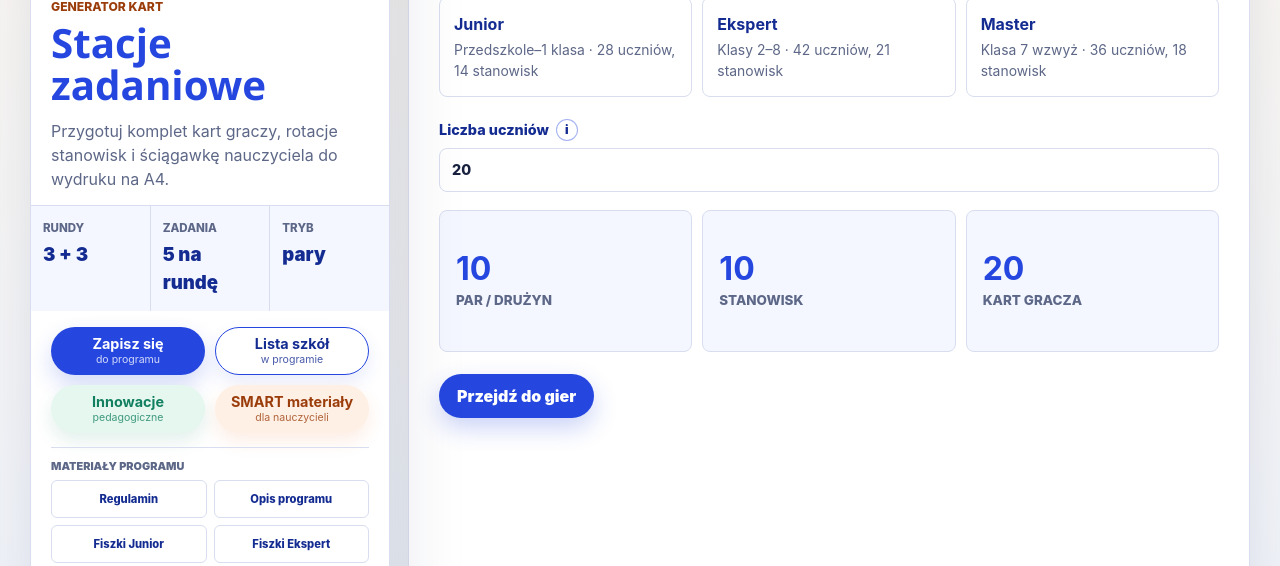
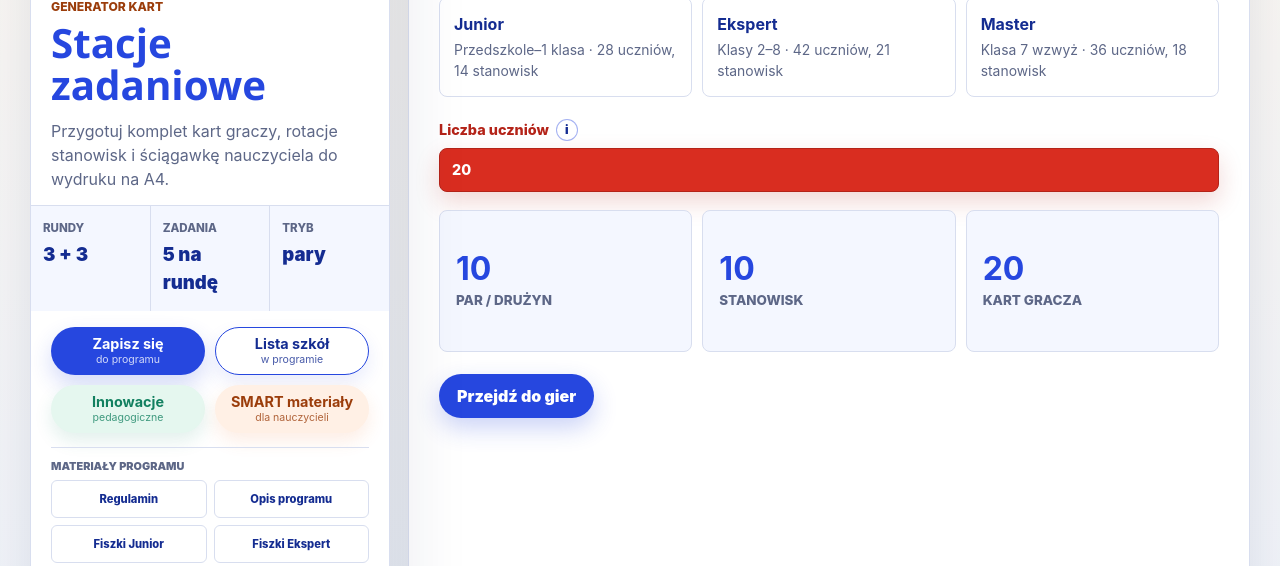
Before and after one commit to Pionkolandia/generator-stacji-zadaniowych, a website: page index.html in a window 1280 px wide. Shown: the part 234-800 px from the top of the page. Drawn offline with Linux system fonts and the light colour scheme.

Commit message:
Wyroznij wybor liczby uczniow

```diff
--- a/index.html
+++ b/index.html
@@ -75,7 +75,7 @@
         ]
       }
     </script>
-    <link rel="stylesheet" href="/styles.css?v=20260829-7">
+    <link rel="stylesheet" href="/styles.css?v=20260829-8">
   </head>
   <body>
     <main class="app">
--- a/public/styles.css
+++ b/public/styles.css
@@ -892,6 +892,28 @@ textarea {
   padding: 9px 12px;
 }
 
+label[for="students"] {
+  color: #b42318;
+}
+
+#students {
+  border-color: #b42318;
+  background: #d92d20;
+  color: #fff;
+  caret-color: #fff;
+  box-shadow: 0 10px 24px rgba(180, 35, 24, 0.18);
+}
+
+#students:hover {
+  background: #c8271c;
+}
+
+#students:focus {
+  border-color: #7a271a;
+  outline: 3px solid rgba(217, 45, 32, 0.24);
+  outline-offset: 2px;
+}
+
 textarea {
   resize: vertical;
   font: inherit;
--- a/styles.css
+++ b/styles.css
@@ -892,6 +892,28 @@ textarea {
   padding: 9px 12px;
 }
 
+label[for="students"] {
+  color: #b42318;
+}
+
+#students {
+  border-color: #b42318;
+  background: #d92d20;
+  color: #fff;
+  caret-color: #fff;
+  box-shadow: 0 10px 24px rgba(180, 35, 24, 0.18);
+}
+
+#students:hover {
+  background: #c8271c;
+}
+
+#students:focus {
+  border-color: #7a271a;
+  outline: 3px solid rgba(217, 45, 32, 0.24);
+  outline-offset: 2px;
+}
+
 textarea {
   resize: vertical;
   font: inherit;
```
Also changed, not shown: public/index.html (+1 -1 lines).
